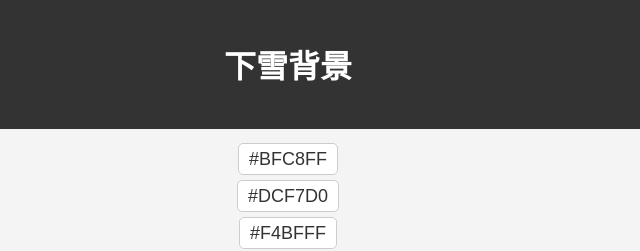
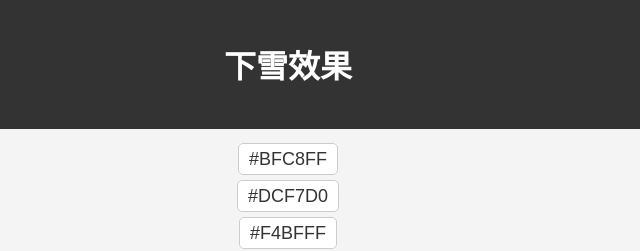
Before and after one commit to anshaer/snow, a plain HTML site: page index.html in a window 1280 px wide. Shown: the top 251 px of the page, 352-992 px from the left. Drawn offline with Linux system fonts and the light colour scheme.

Commit message:
Update index.html

```diff
--- a/index.html
+++ b/index.html
@@ -45,7 +45,7 @@
 </head>
 <body>
     <header>
-        <h1>下雪背景</h1>
+        <h1>下雪效果</h1>
     </header>
     <nav>
         <a href="bfc8ff.html">#BFC8FF</a></br>
```
